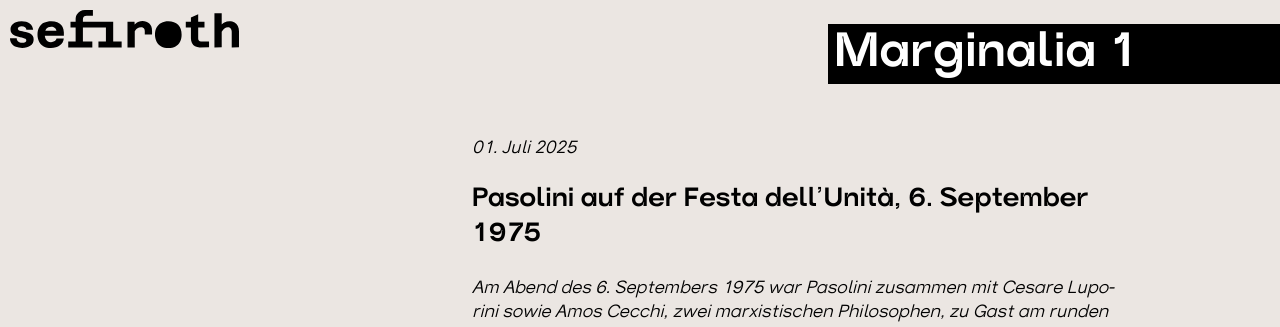
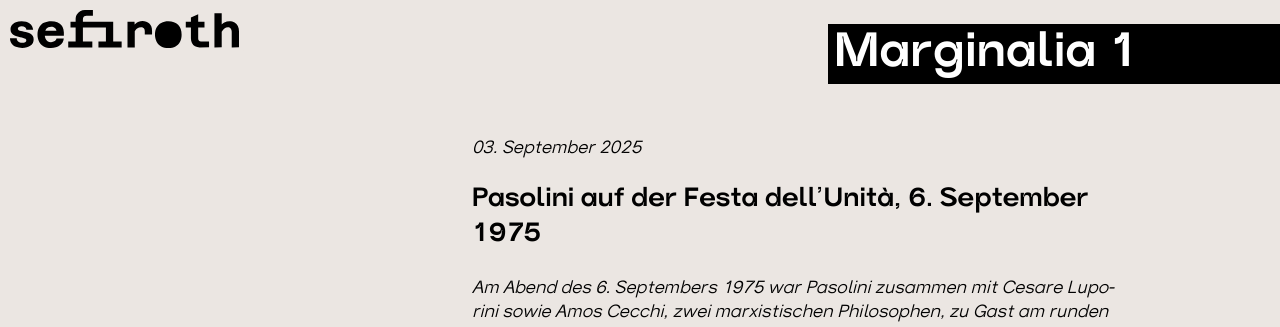
Before and after one commit to tniassorc/sefiroth-site, a Jekyll site: the page built from _posts/2025-07-04-Marginalia1.md, in a window 1280 px wide. Shown: the top 327 px of the page. Built offline with Jekyll 4.4.1, drawn with Linux system fonts in a browser that asks for light colours; some web fonts are replaced; a script that is not in the unit is left out; comment, search, counter and statistics services are not loaded; some of the changed lines change nothing that is shown.

Commit message:
Update Blog Posts “2025-07-04-Marginalia1”

```diff
--- a/_posts/2025-07-04-Marginalia1.md
+++ b/_posts/2025-07-04-Marginalia1.md
@@ -3,7 +3,7 @@ layout: post
 title: Marginalia 1
 categories: book01
 collapsible: false
-date: 2025-07-01T16:35:00
+date: 2025-09-03T13:29:00
 author: ""
 pdf: ""
 ---
@@ -15,4 +15,4 @@ pdf: ""
 \
 Zum hier evozierten Szenario existiert folgende Bildaufnahme. Sie zeigt einen Moment der Intervention des marxistischen Philiosophs, Cesare Luporini (1909-1993), auf die Pasolini während seines Beitrags wiederholt rekurriert (außen links im Bild, der Essayist Amos Cecchi). Die Aufnahme stammt von Rodrigo Pais und findet sich im gleichnamigen Archiv der Universität Bologna.
 
-![](/resources/uploads/483485660_1415978423156944_3908167189259680244_n.jpg)
+![](/resources/uploads/483485660_1415978423156944_3908167189259680244_n.jpg "Pasolini an der Festa dell'Unità, 6. September 1975")
```
